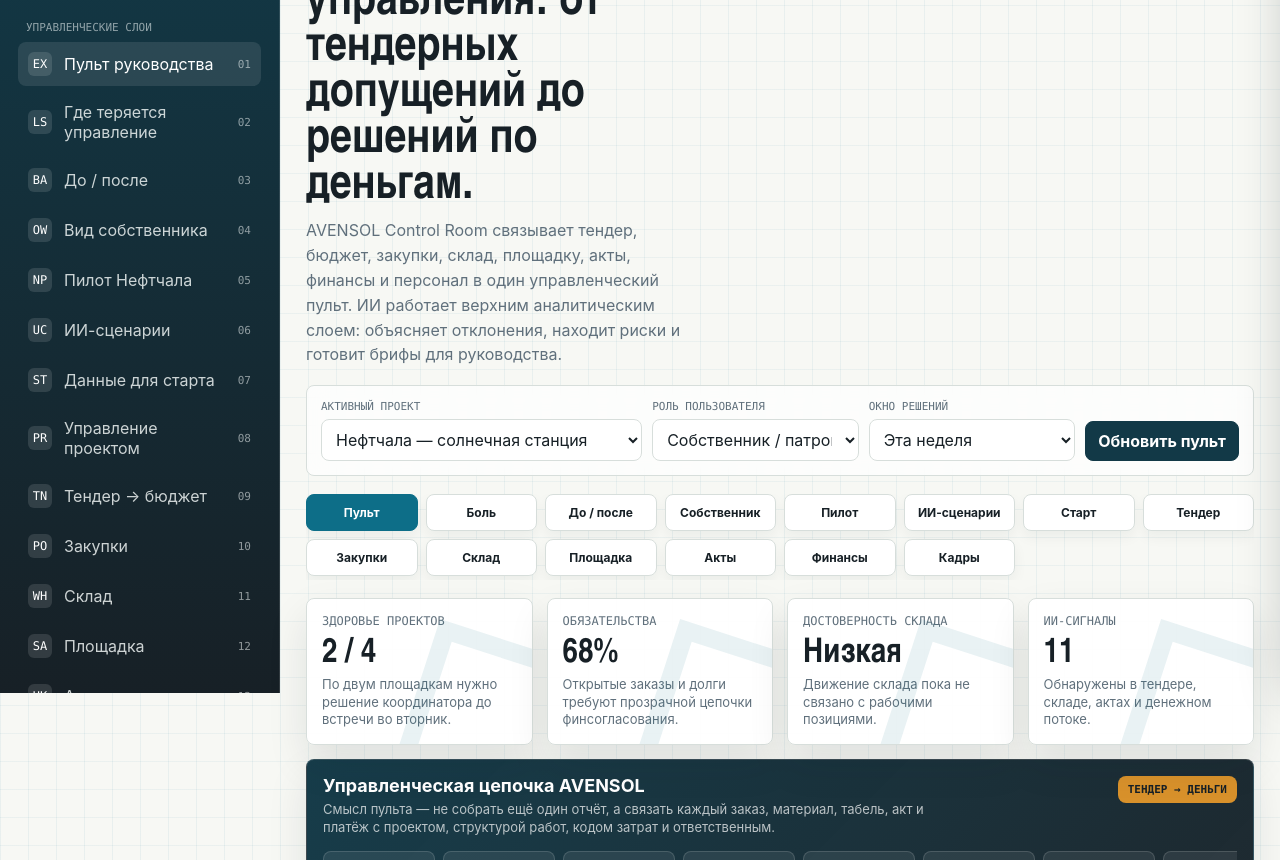
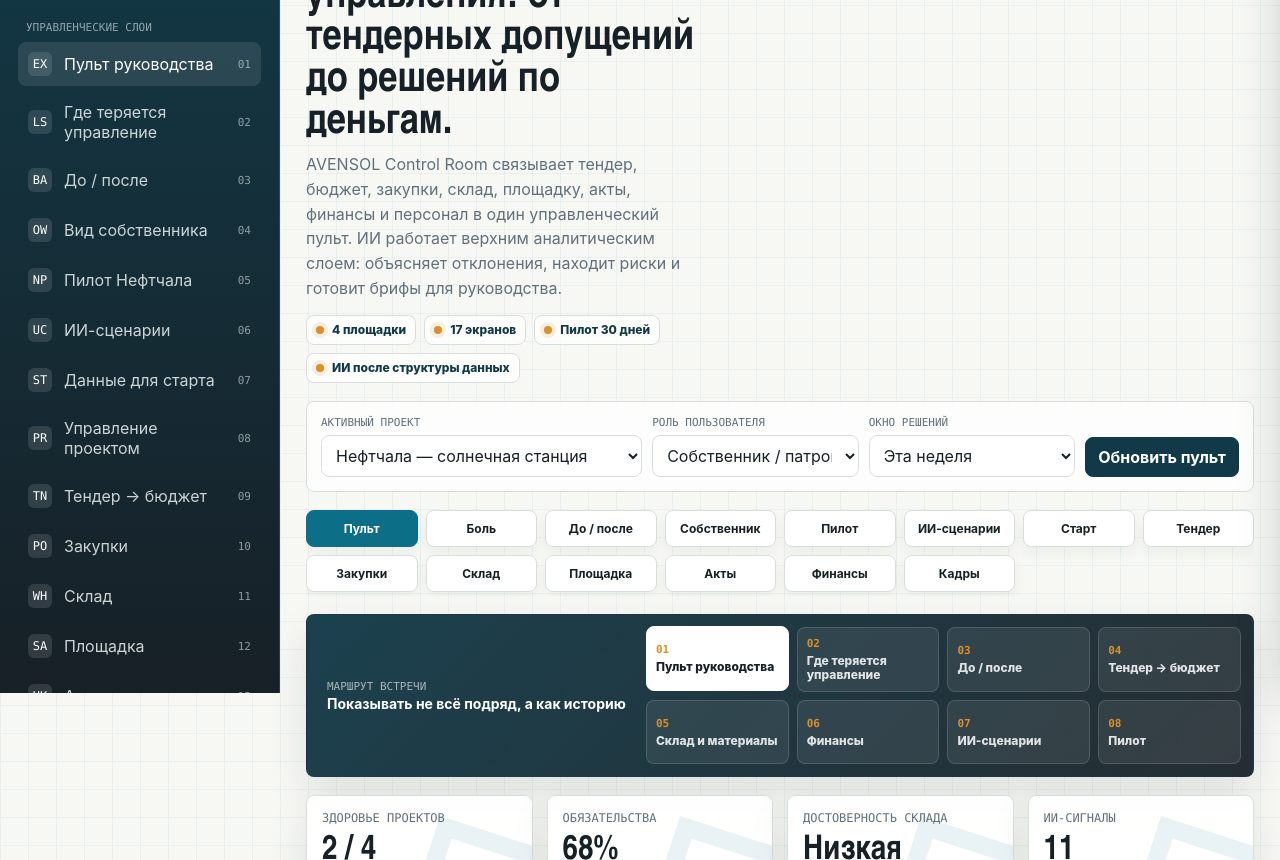
Before and after one commit to mesyatsevs-lang/sites, a plain HTML site: page avensol-control-room.html in a window 1280 px wide. Shown: the part 107-967 px from the top of the page. Drawn offline with Linux system fonts and the light colour scheme.

Commit message:
Polish Avensol presentation route

```diff
--- a/avensol-control-room.html
+++ b/avensol-control-room.html
@@ -204,8 +204,8 @@
     .topbar h2 {
       margin: 6px 0 7px;
       font-family: var(--display);
-      font-size: clamp(28px, 4vw, 48px);
-      line-height: .96;
+      font-size: clamp(28px, 3.35vw, 42px);
+      line-height: 1;
       font-weight: 850;
       max-width: 900px;
     }
@@ -215,6 +215,36 @@
       margin: 0;
       color: var(--muted);
       line-height: 1.55;
+    }
+
+    .signal-strip {
+      display: flex;
+      flex-wrap: wrap;
+      gap: 8px;
+      margin-top: 14px;
+    }
+
+    .signal-chip {
+      display: inline-flex;
+      align-items: center;
+      gap: 8px;
+      min-height: 30px;
+      padding: 6px 9px;
+      border: 1px solid var(--line);
+      border-radius: 8px;
+      color: var(--deep);
+      background: rgba(255,255,255,.72);
+      font-size: 12px;
+      font-weight: 800;
+    }
+
+    .signal-chip::before {
+      content: "";
+      width: 8px;
+      height: 8px;
+      border-radius: 50%;
+      background: var(--energy);
+      box-shadow: 0 0 0 4px rgba(216,145,43,.14);
     }
 
     .top-actions {
@@ -310,6 +340,80 @@
       color: #fff;
       border-color: var(--grid);
       background: var(--grid);
+    }
+
+    .meeting-route {
+      display: grid;
+      grid-template-columns: auto 1fr;
+      gap: 12px;
+      align-items: stretch;
+      margin: 6px 0 18px;
+      padding: 12px;
+      border: 1px solid rgba(18,57,71,.16);
+      border-radius: 8px;
+      background: linear-gradient(135deg, rgba(18,57,71,.96), rgba(23,32,38,.94));
+      box-shadow: var(--shadow);
+    }
+
+    .route-title {
+      min-width: 172px;
+      display: grid;
+      align-content: center;
+      gap: 3px;
+      color: #fff;
+      padding: 0 8px;
+    }
+
+    .route-title strong {
+      font-size: 14px;
+      line-height: 1.12;
+    }
+
+    .route-title span {
+      color: rgba(255,255,255,.62);
+      font-family: var(--mono);
+      font-size: 11px;
+      text-transform: uppercase;
+    }
+
+    .route-steps {
+      display: grid;
+      grid-template-columns: repeat(4, minmax(110px, 1fr));
+      gap: 8px;
+    }
+
+    .route-step {
+      min-width: 110px;
+      min-height: 64px;
+      padding: 9px;
+      text-align: left;
+      border: 1px solid rgba(255,255,255,.14);
+      border-radius: 8px;
+      color: rgba(255,255,255,.86);
+      background: rgba(255,255,255,.08);
+    }
+
+    .route-step:hover,
+    .route-step.active {
+      color: var(--ink);
+      background: #fff;
+      border-color: #fff;
+      transform: translateY(-1px);
+    }
+
+    .route-step b {
+      display: block;
+      margin-bottom: 4px;
+      color: var(--energy);
+      font-family: var(--mono);
+      font-size: 11px;
+    }
+
+    .route-step span {
+      display: block;
+      font-size: 12px;
+      font-weight: 800;
+      line-height: 1.18;
     }
 
     .view {
@@ -1164,6 +1268,7 @@
 
       .topbar,
       .toolbar,
+      .meeting-route,
       .two-col,
       .diagnostic-grid,
       .comparison,
@@ -1206,6 +1311,14 @@
 
       .rail-head {
         display: grid;
+      }
+
+      .route-title {
+        min-width: 0;
+      }
+
+      .route-steps {
+        grid-template-columns: repeat(2, minmax(0, 1fr));
       }
 
       .topbar h2 {
@@ -1254,7 +1367,7 @@
         <button data-view="site"><span class="nav-icon">SA</span><span>Площадка</span><span class="nav-code">12</span></button>
         <button data-view="hakedis"><span class="nav-icon">HK</span><span>Акты</span><span class="nav-code">13</span></button>
         <button data-view="finance"><span class="nav-icon">FN</span><span>Финансы</span><span class="nav-code">14</span></button>
-        <button data-view="hr"><span class="nav-icon">Кадры</span><span>Персонал</span><span class="nav-code">15</span></button>
+        <button data-view="hr"><span class="nav-icon">КД</span><span>Персонал</span><span class="nav-code">15</span></button>
         <button data-view="planning"><span class="nav-icon">PL</span><span>Планирование</span><span class="nav-code">16</span></button>
         <button data-view="ai"><span class="nav-icon">ИИ</span><span>ИИ-слой управления</span><span class="nav-code">17</span></button>
       </nav>
@@ -1276,6 +1389,12 @@
           <div class="title-kicker">Прототип стратегического дашборда</div>
           <h2>Единая цепочка управления: от тендерных допущений до решений по деньгам.</h2>
           <p>AVENSOL Control Room связывает тендер, бюджет, закупки, склад, площадку, акты, финансы и персонал в один управленческий пульт. ИИ работает верхним аналитическим слоем: объясняет отклонения, находит риски и готовит брифы для руководства.</p>
+          <div class="signal-strip" aria-label="Ключевые параметры прототипа">
+            <span class="signal-chip">4 площадки</span>
+            <span class="signal-chip">17 экранов</span>
+            <span class="signal-chip">Пилот 30 дней</span>
+            <span class="signal-chip">ИИ после структуры данных</span>
+          </div>
         </div>
         <div class="top-actions">
           <button class="btn primary" data-action="owner-brief">Сформировать бриф</button>
@@ -1332,6 +1451,23 @@
         <button data-view="hakedis">Акты</button>
         <button data-view="finance">Финансы</button>
         <button data-view="hr">Кадры</button>
+      </section>
+
+      <section class="meeting-route" aria-label="Маршрут показа на встрече">
+        <div class="route-title">
+          <span>Маршрут встречи</span>
+          <strong>Показывать не всё подряд, а как историю</strong>
+        </div>
+        <div class="route-steps">
+          <button class="route-step active" data-view="cockpit"><b>01</b><span>Пульт руководства</span></button>
+          <button class="route-step" data-view="losses"><b>02</b><span>Где теряется управление</span></button>
+          <button class="route-step" data-view="beforeafter"><b>03</b><span>До / после</span></button>
+          <button class="route-step" data-view="tender"><b>04</b><span>Тендер → бюджет</span></button>
+          <button class="route-step" data-view="warehouse"><b>05</b><span>Склад и материалы</span></button>
+          <button class="route-step" data-view="finance"><b>06</b><span>Финансы</span></button>
+          <button class="route-step" data-view="aiuse"><b>07</b><span>ИИ-сценарии</span></button>
+          <button class="route-step" data-view="pilot"><b>08</b><span>Пилот</span></button>
+        </div>
       </section>
 
       <section class="view active" id="cockpit">
```
